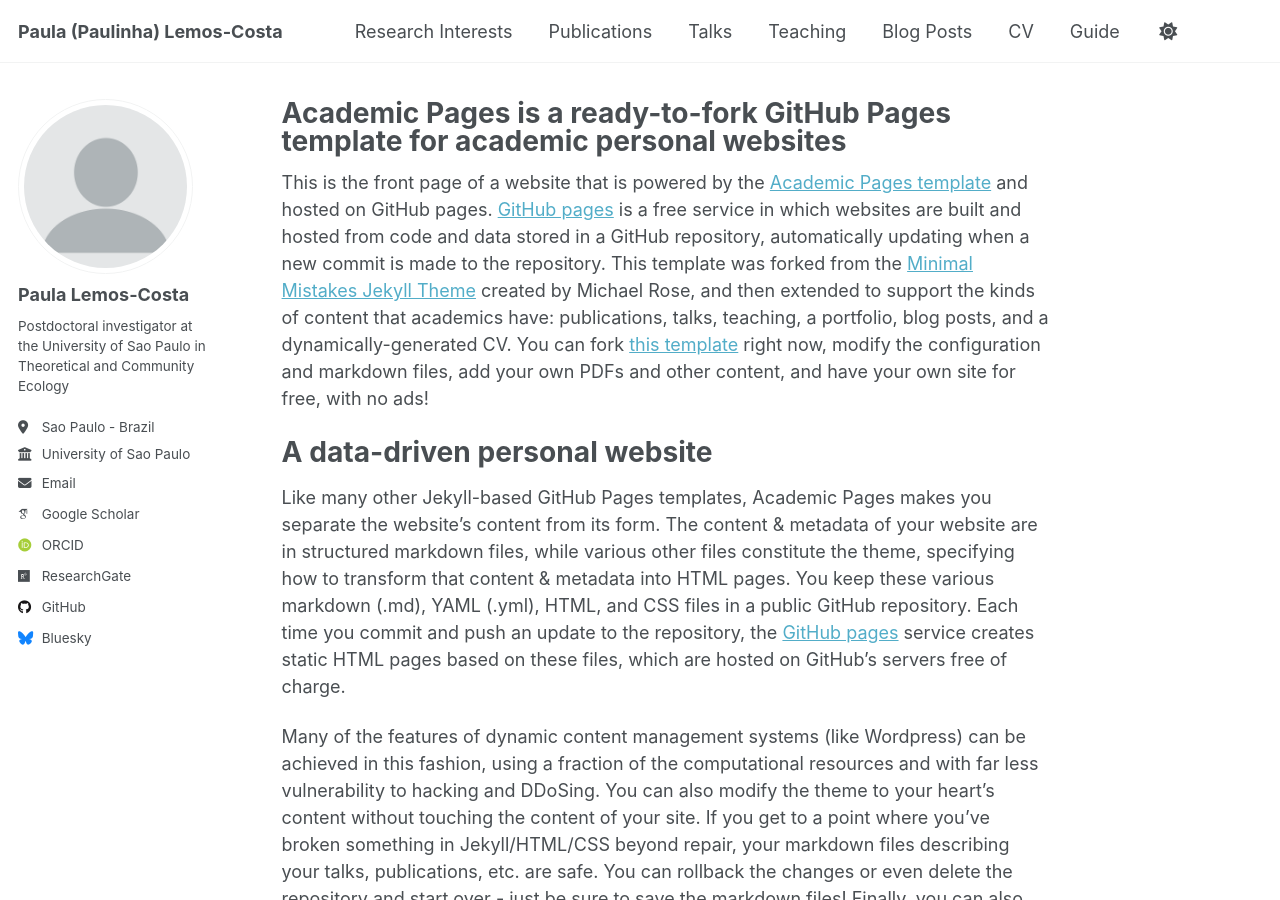
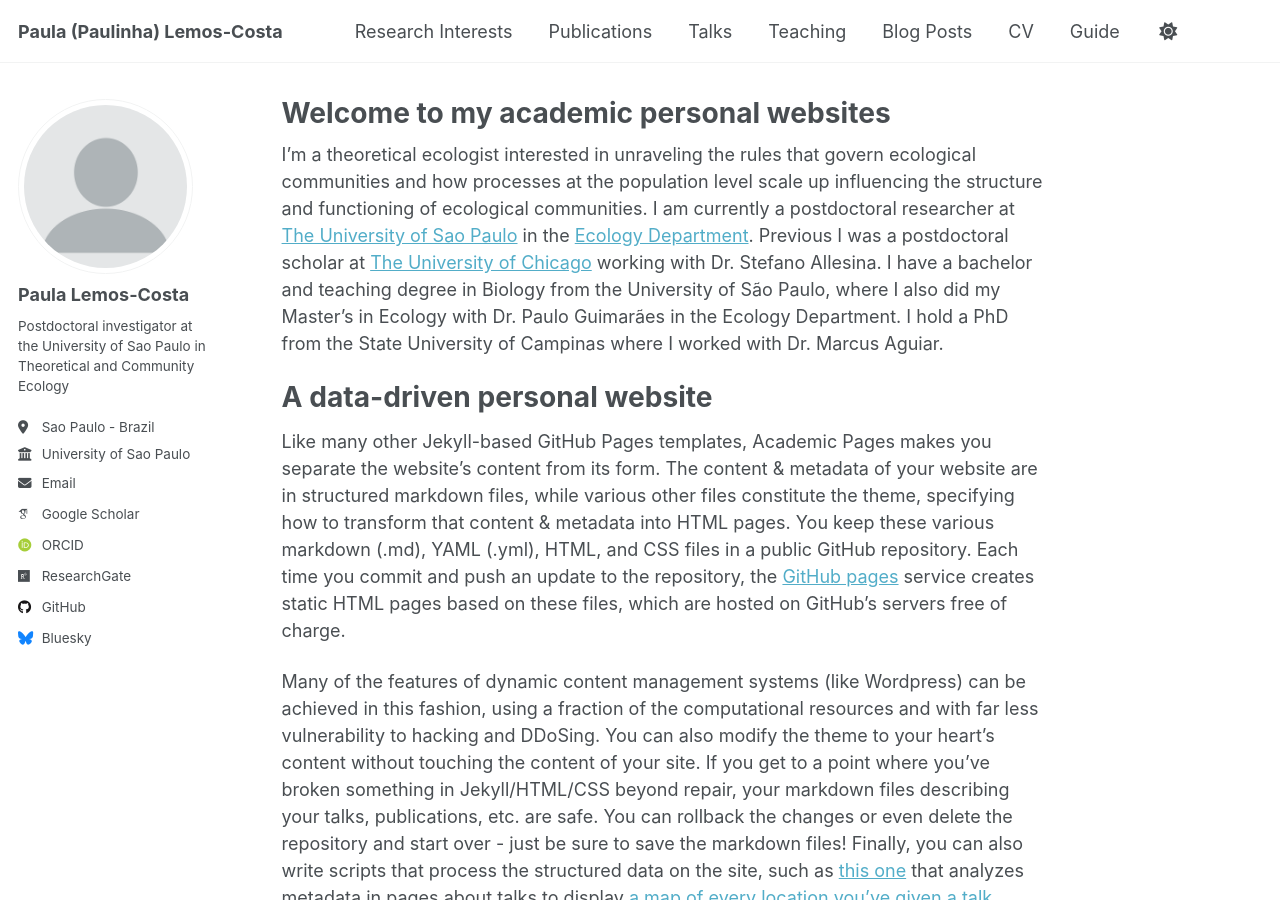
Before and after one commit to paulinhalemos/paulinhalemos.github.io, a Jekyll site: the page built from _pages/about.md, in a window 1280 px wide and 900 px high. Built offline with Jekyll 4.4.1, drawn with Linux system fonts in a browser that asks for light colours; some web fonts are replaced.

Commit message:
Update about.md

```diff
--- a/_pages/about.md
+++ b/_pages/about.md
@@ -1,13 +1,14 @@
 ---
 permalink: /
-title: "Academic Pages is a ready-to-fork GitHub Pages template for academic personal websites"
+title: "Welcome to my academic personal websites"
 author_profile: true
 redirect_from:
   - /about/
   - /about.html
 ---
 
-This is the front page of a website that is powered by the [Academic Pages template](https://github.com/academicpages/academicpages.github.io) and hosted on GitHub pages. [GitHub pages](https://pages.github.com) is a free service in which websites are built and hosted from code and data stored in a GitHub repository, automatically updating when a new commit is made to the repository. This template was forked from the [Minimal Mistakes Jekyll Theme](https://mmistakes.github.io/minimal-mistakes/) created by Michael Rose, and then extended to support the kinds of content that academics have: publications, talks, teaching, a portfolio, blog posts, and a dynamically-generated CV. You can fork [this template](https://github.com/academicpages/academicpages.github.io) right now, modify the configuration and markdown files, add your own PDFs and other content, and have your own site for free, with no ads!
+I'm a theoretical ecologist interested in unraveling the rules that govern ecological communities and how processes at the population level scale up influencing the structure and functioning of ecological communities. I am currently a postdoctoral researcher at [The University of Sao Paulo](www.usp.br) in the [Ecology Department](https://www.ib.usp.br/ecologia.html). Previous I was a postdoctoral scholar at [The University of Chicago](www.uchicago.edu) working with Dr. Stefano Allesina. I have a bachelor and teaching degree in Biology from the University of São Paulo, where I also did my Master's in Ecology with Dr. Paulo Guimarães in the Ecology Department. I hold a PhD from the State University of Campinas where I worked with Dr. Marcus Aguiar.
+
 
 A data-driven personal website
 ======
```
